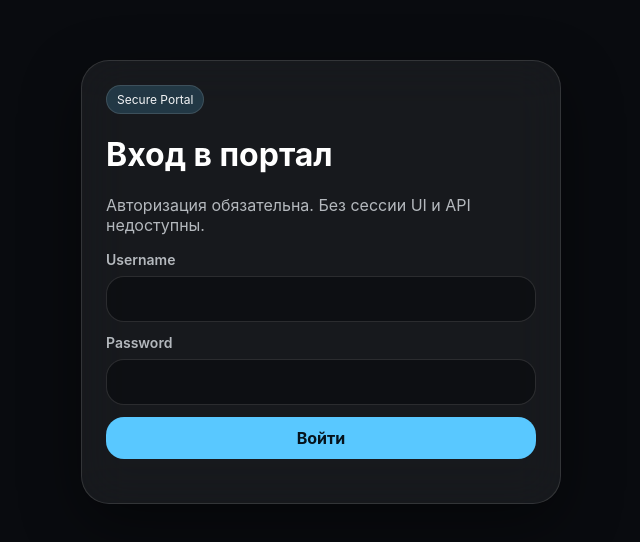
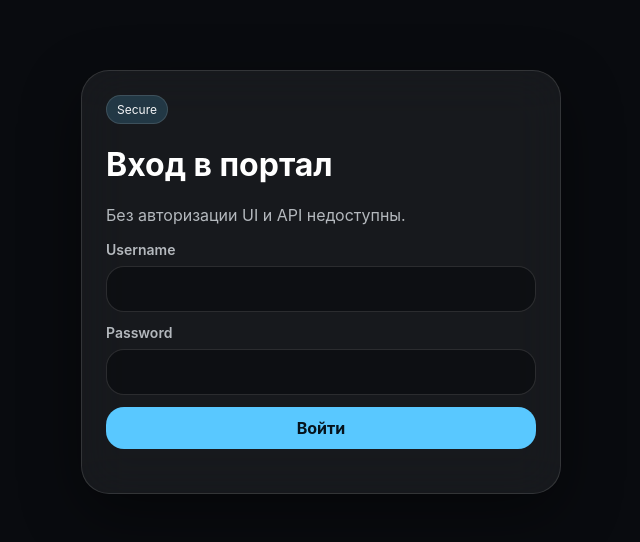
Before and after one commit to imanevi4/umbrel-like-ui-v5, a website: page public/login.html in a window 1280 px wide. Shown: the part 118-660 px from the top of the page, without its empty margins (319-959 px from the left). Drawn offline with Linux system fonts and the light colour scheme.

Commit message:
Update login page title and text for clarity

```diff
--- a/public/login.html
+++ b/public/login.html
@@ -3,15 +3,15 @@
 <head>
   <meta charset="UTF-8" />
   <meta name="viewport" content="width=device-width, initial-scale=1.0" />
-  <title>Portal Login</title>
+  <title>IAM Umbrel-like Control Portal</title>
   <link rel="stylesheet" href="/styles.css" />
 </head>
 <body class="login-body">
   <div class="login-shell">
     <div class="login-card glass">
-      <div class="badge">Secure Portal</div>
+      <div class="badge">Secure</div>
       <h1>Вход в портал</h1>
-      <p>Авторизация обязательна. Без сессии UI и API недоступны.</p>
+      <p>Без авторизации UI и API недоступны.</p>
       <form id="login-form" class="form-stack">
         <label>
           <span>Username</span>
```
